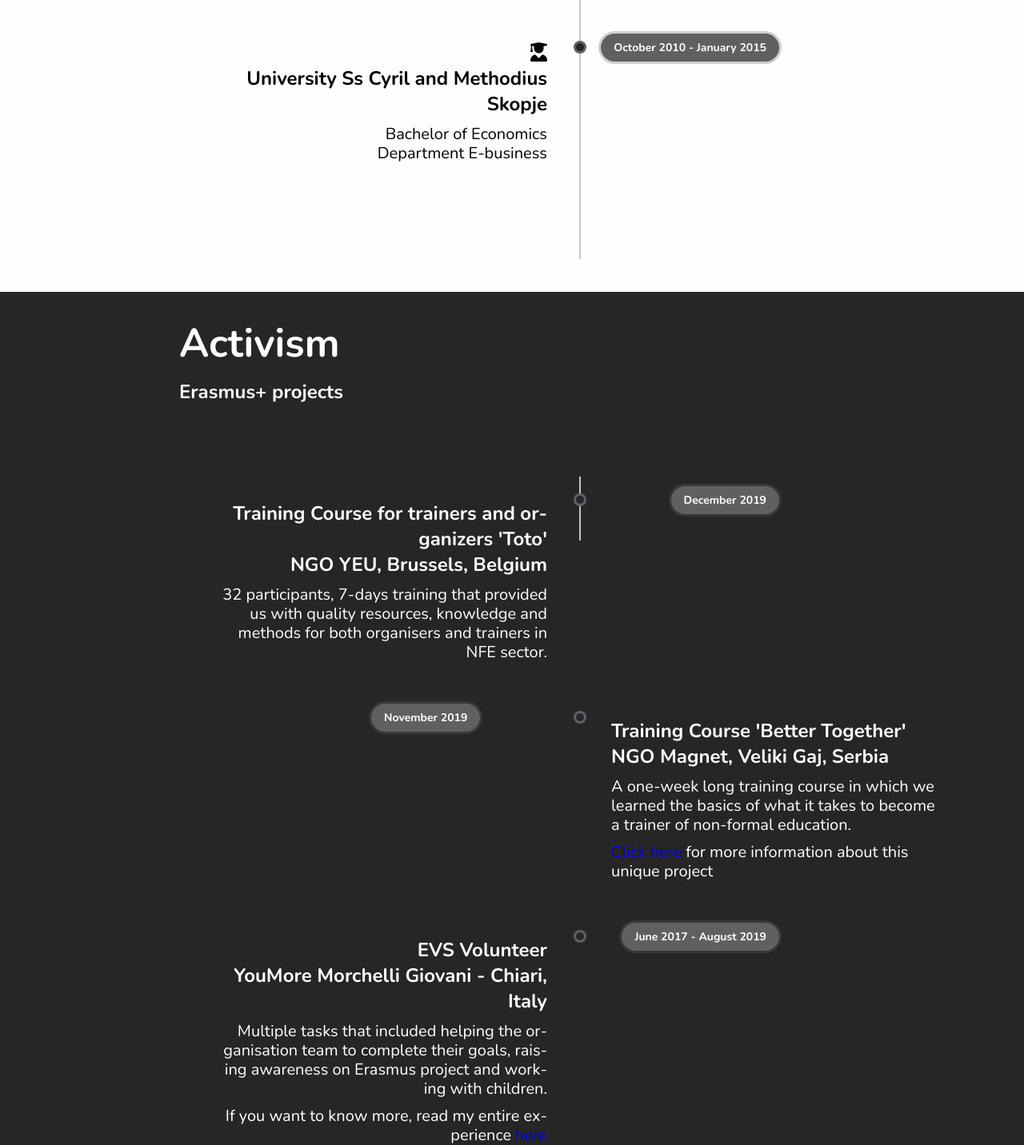
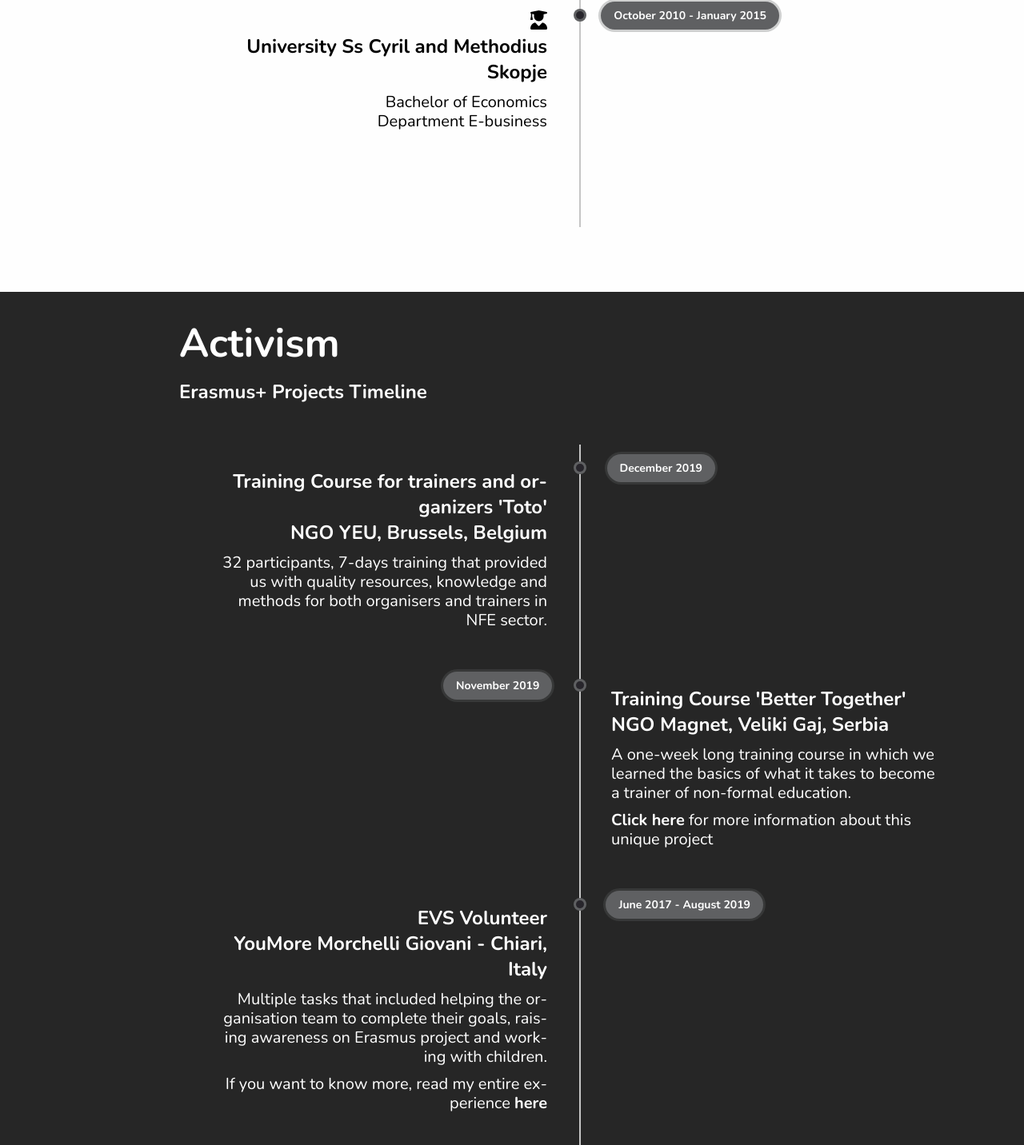
Before and after one commit to rahilka/personal-website, a PHP site: page / in a window 1280 px wide. Shown: the part 2240-3672 px from the top of the page at 80% size. Run offline with PHP 8.4, Linux system fonts and the light colour scheme; some libraries are stand-ins or nearby versions.

Commit message:
update activism area

```diff
--- a/home.html
+++ b/home.html
@@ -109,7 +109,7 @@
             <div class="text-part">
                 <h1>Activism</h1>
                 <div class="erasmus-timeline">
-                    <h2>Erasmus+ projects</h2>
+                    <h2>Erasmus+ Projects Timeline</h2>
                     <div class="timeline">
                         <ul>
                             <li>
@@ -137,7 +137,7 @@
                                     <p>Multiple tasks that included helping the organisation team to complete their goals, raising awareness on Erasmus project and working with children.</p>
                                     <p>If you want to know more, read my entire experience <a href="http://cid.mk/2017/08/22/ljubica-simonova-ottimo-my-favorite-italian-word/" target="_blank">here</a></p>
                                 </div>
-                                <div class="time">
+                                <div class="time specific-time">
                                     <h4>June 2017 - August 2019</h4>
                                 </div>
                             </li>
@@ -150,6 +150,7 @@
                                     <h4>April 2017</h4>
                                 </div>
                             </li>
+                            <div style="clear: both;"></div>
                         </ul>
                     </div>
                 </div>
--- a/styles.css
+++ b/styles.css
@@ -154,7 +154,7 @@ p {
 
 .timeline {
     position: relative;
-    margin: 50px auto;
+    margin: 10px auto;
     width: 1000px;
     padding: 40px 0;
     box-sizing: border-box;
@@ -254,6 +254,11 @@ p {
     padding: 0;
 }
 
+.timeline ul li p a {
+    font-weight: bold;
+    color: white;
+}
+
 .timeline ul li .time h4{
     margin: 0;
     padding: 0;
@@ -282,6 +287,18 @@ p {
     color: #fff;
     border-radius: 18px;
     box-shadow: 0 0 0 3px rgba(95, 96, 98, 0.3);
+}
+
+.erasmus-timeline ul li:nth-child(odd) .time {
+    right: -170px;
+}
+
+.erasmus-timeline ul li:nth-child(even) .time {
+    left: -170px;
+}
+
+.specific-time {
+    right: -230px !important;
 }
 
 .civic-initiative-container {
@@ -345,7 +362,7 @@ html {
 
 @media (max-width: 1025px) {
     .banner-area {
-        max-width: 800px;
+        max-width: 1024px;
         max-height: 1024px;
     }
 }
@@ -371,6 +388,10 @@ html {
     .banner-area {
         max-width: 800px;
         max-height: 1000px;
+    }
+
+    .erasmus-timeline h2 {
+        padding-left: 18px;
     }
 }
 
@@ -449,7 +470,6 @@ html {
 
 @media (max-width: 767px) {
     h1 {
-        text-align: center !important;
         font-size: 40px !important;
         padding: 0 20px;
     }
```
